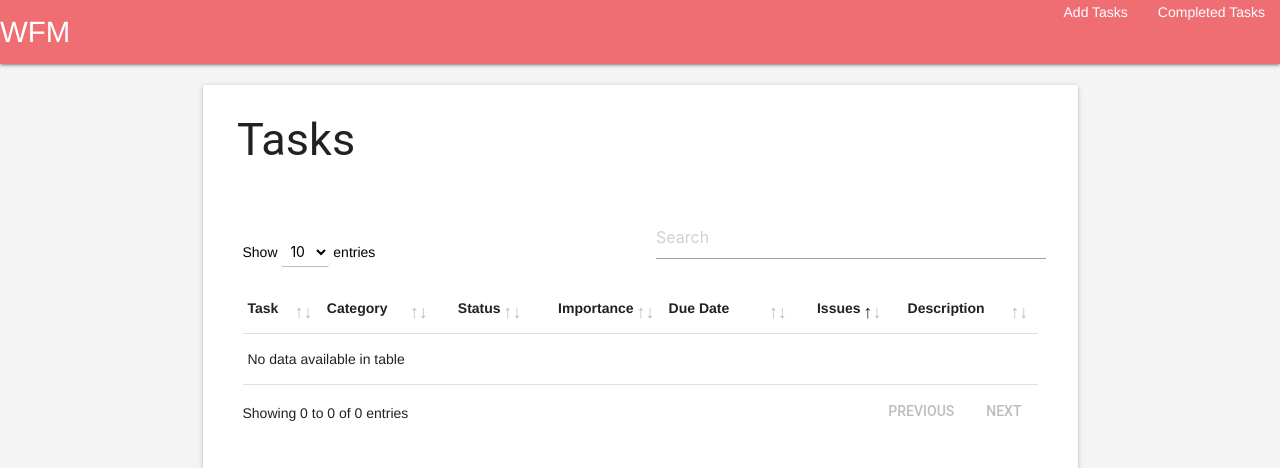
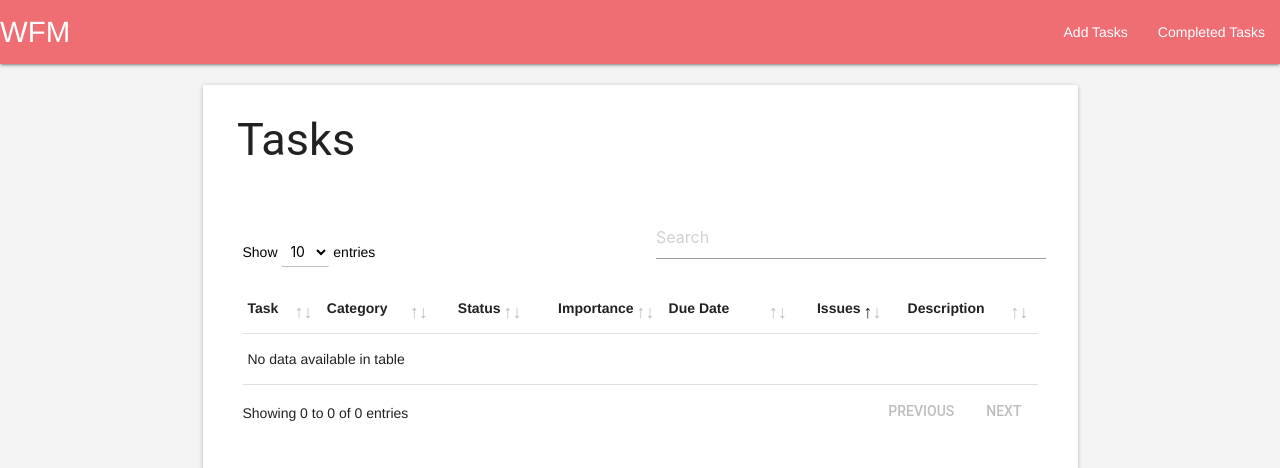
Before and after one commit to josep-pujol/learning_dcd-task-list, a Flask app: page / in a window 1280 px wide. Shown: the top 468 px of the page. Run offline with Flask 2, Linux system fonts and the light colour scheme; data that the repository does not hold is empty; some libraries are stand-ins or nearby versions.

Commit message:
fixed issue with styles in #main-nav and .sidenav

```diff
--- a/static/css/styles.css
+++ b/static/css/styles.css
@@ -127,3 +127,16 @@ body
 {
     min-width: fit-content;
 }
+
+
+/* Navbar */
+
+.sidenav-overlay
+{
+    z-index: 995;
+}
+
+#main-nav
+{
+    line-height: 64px;
+}
--- a/templates/base.html
+++ b/templates/base.html
@@ -16,6 +16,7 @@
 
     <!--Custom Styles-->
     <link type="text/css" rel="stylesheet" href="../static/css/styles.css">
+
 </head>
 
 <body>
--- a/templates/tasks_table.html
+++ b/templates/tasks_table.html
@@ -119,7 +119,7 @@
                                         <label for="tsk_note">Add Note</label>
                                     </div>
                                     <a class="btn-flat modal-close">Cancel</a>
-                                    <button class="btn modal-action modal-close" type="submit" name="action">Confirm</button>
+                                    <button class="btn modal-action modal-close" type="submit" name="action">Add</button>
                                 </form>
                             </div>
                         </div>
```
